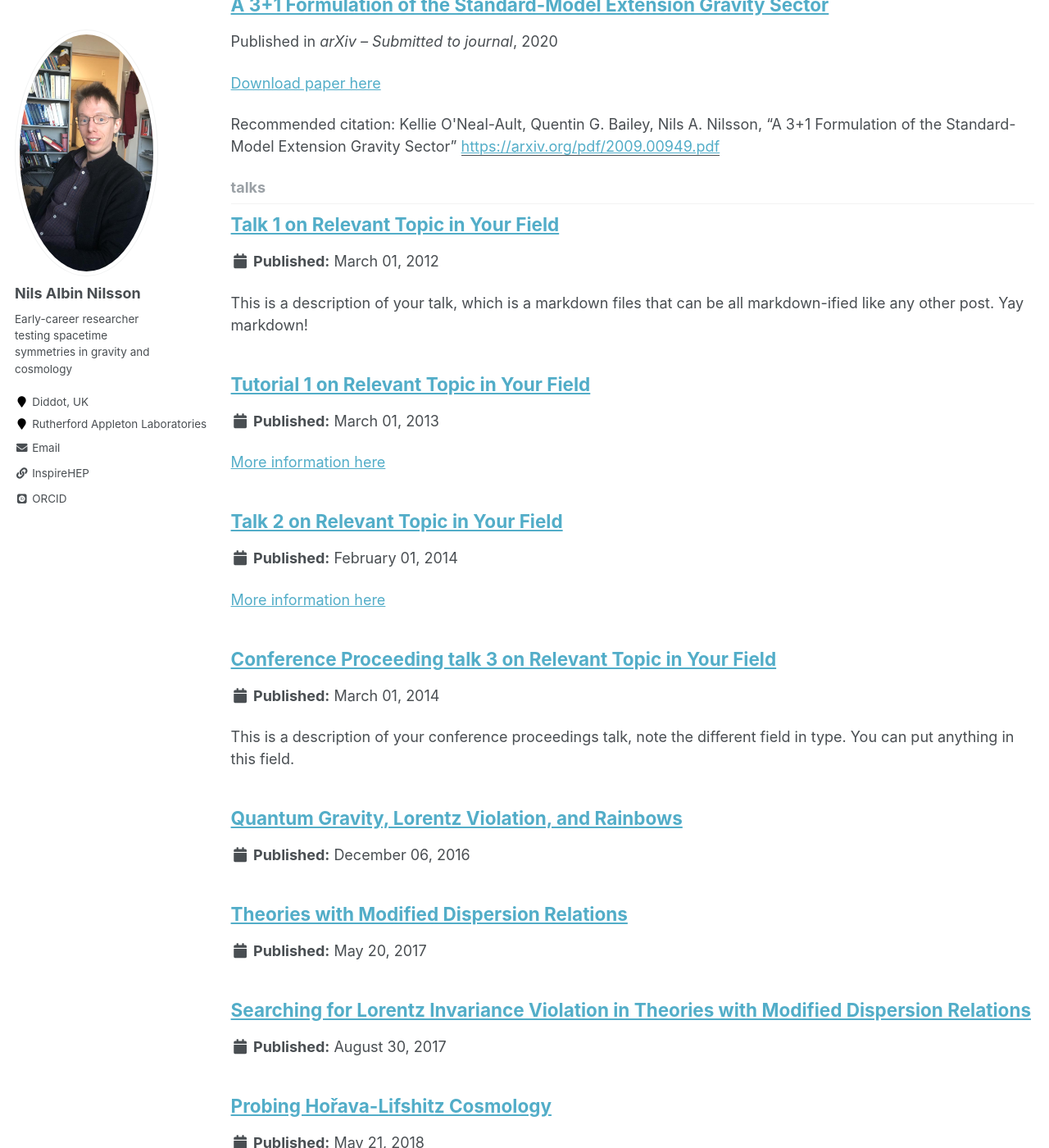
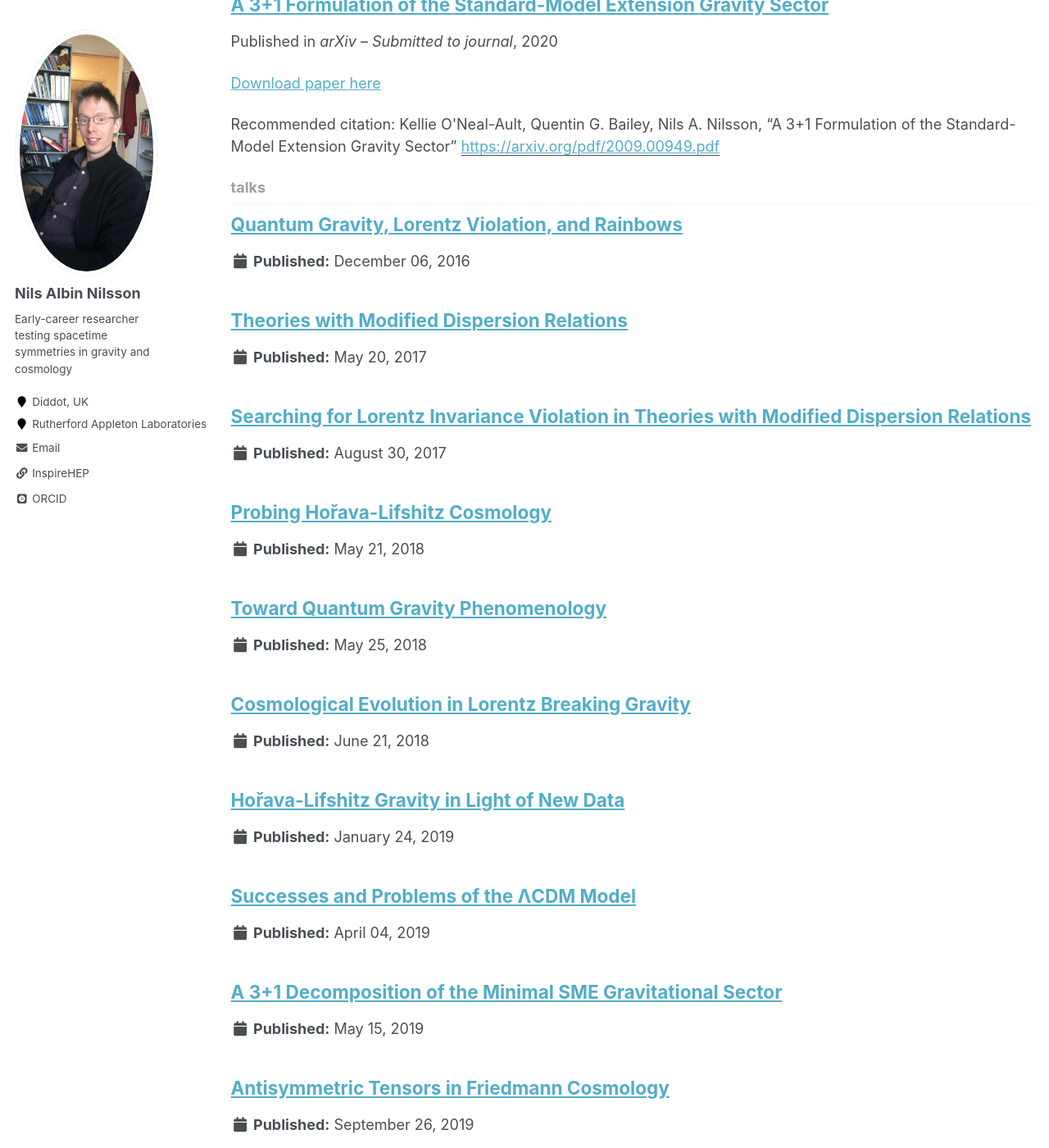
Before and after one commit to nilsanilsson/nilsanilsson.github.io, a Jekyll site: the page built from _pages/collection-archive.html, in a window 1280 px wide and 1400 px high, scrolled down 2431 px. Shown: the whole window at 82% size. Built offline with Jekyll 4.4.1, drawn with Linux system fonts in a browser that asks for light colours; some web fonts are replaced; some of the changed text lies outside the part shown.

Commit message:
Initial commit

```diff
--- a/_config.yml
+++ b/_config.yml
@@ -211,14 +211,14 @@
       layout: single
       author_profile: true
   # _teaching
-  - scope:
-      path: ""
-      type: teaching
-    values:
-      layout: single
-      author_profile: true
-      share: true
-      comments: true
+  #- scope:
+  #    path: ""
+  #    type: teaching
+  #  values:
+  #    layout: single
+  #    author_profile: true
+  #    share: true
+  #    comments: true
   # _publications
   - scope:
       path: ""
@@ -229,14 +229,14 @@
       share: true
       comments: true
   # _portfolio
-  - scope:
-      path: ""
-      type: portfolio
-    values:
-      layout: single
-      author_profile: true
-      share: true
-      comment: true
+  #- scope:
+  #    path: ""
+  #    type: portfolio
+  #  values:
+  #    layout: single
+  #    author_profile: true
+  #    share: true
+  #    comment: true
   # _talks
   - scope:
       path: ""
--- a/_talks/2012-03-01-talk-1.md
+++ /dev/null
@@ -1,11 +0,0 @@
----
-title: "Talk 1 on Relevant Topic in Your Field"
-collection: talks
-type: "Talk"
-permalink: /talks/2012-03-01-talk-1
-venue: "UC San Francisco, Department of Testing"
-date: 2012-03-01
-location: "San Francisco, California"
----
-
-This is a description of your talk, which is a markdown files that can be all markdown-ified like any other post. Yay markdown!
--- a/_talks/2013-03-01-tutorial-1.md
+++ /dev/null
@@ -1,13 +0,0 @@
----
-title: "Tutorial 1 on Relevant Topic in Your Field"
-collection: talks
-type: "Tutorial"
-permalink: /talks/2013-03-01-tutorial-1
-venue: "UC-Berkeley Institute for Testing Science"
-date: 2013-03-01
-location: "Berkeley CA, USA"
----
-
-[More information here](http://exampleurl.com)
-
-This is a description of your tutorial, note the different field in type. This is a markdown files that can be all markdown-ified like any other post. Yay markdown!
--- a/_talks/2014-02-01-talk-2.md
+++ /dev/null
@@ -1,13 +0,0 @@
----
-title: "Talk 2 on Relevant Topic in Your Field"
-collection: talks
-type: "Talk"
-permalink: /talks/2014-02-01-talk-2
-venue: "London School of Testing"
-date: 2014-02-01
-location: "London, UK"
----
-
-[More information here](http://example2.com)
-
-This is a description of your talk, which is a markdown files that can be all markdown-ified like any other post. Yay markdown!
--- a/_talks/2014-03-01-talk-3.md
+++ /dev/null
@@ -1,11 +0,0 @@
----
-title: "Conference Proceeding talk 3 on Relevant Topic in Your Field"
-collection: talks
-type: "Conference proceedings talk"
-permalink: /talks/2014-03-01-talk-3
-venue: "Testing Institute of America 2014 Annual Conference"
-date: 2014-03-01
-location: "Los Angeles, CA"
----
-
-This is a description of your conference proceedings talk, note the different field in type. You can put anything in this field.
--- a/_teaching/2014-spring-teaching-1.md
+++ /dev/null
@@ -1,20 +0,0 @@
----
-title: "Teaching experience 1"
-collection: teaching
-type: "Undergraduate course"
-permalink: /teaching/2014-spring-teaching-1
-venue: "University 1, Department"
-date: 2014-01-01
-location: "City, Country"
----
-
-This is a description of a teaching experience. You can use markdown like any other post.
-
-Heading 1
-======
-
-Heading 2
-======
-
-Heading 3
-======
--- a/_teaching/2015-spring-teaching-2.md
+++ /dev/null
@@ -1,20 +0,0 @@
----
-title: "Teaching experience 2"
-collection: teaching
-type: "Workshop"
-permalink: /teaching/2015-spring-teaching-1
-venue: "University 1, Department"
-date: 2015-01-01
-location: "City, Country"
----
-
-This is a description of a teaching experience. You can use markdown like any other post.
-
-Heading 1
-======
-
-Heading 2
-======
-
-Heading 3
-======
```
